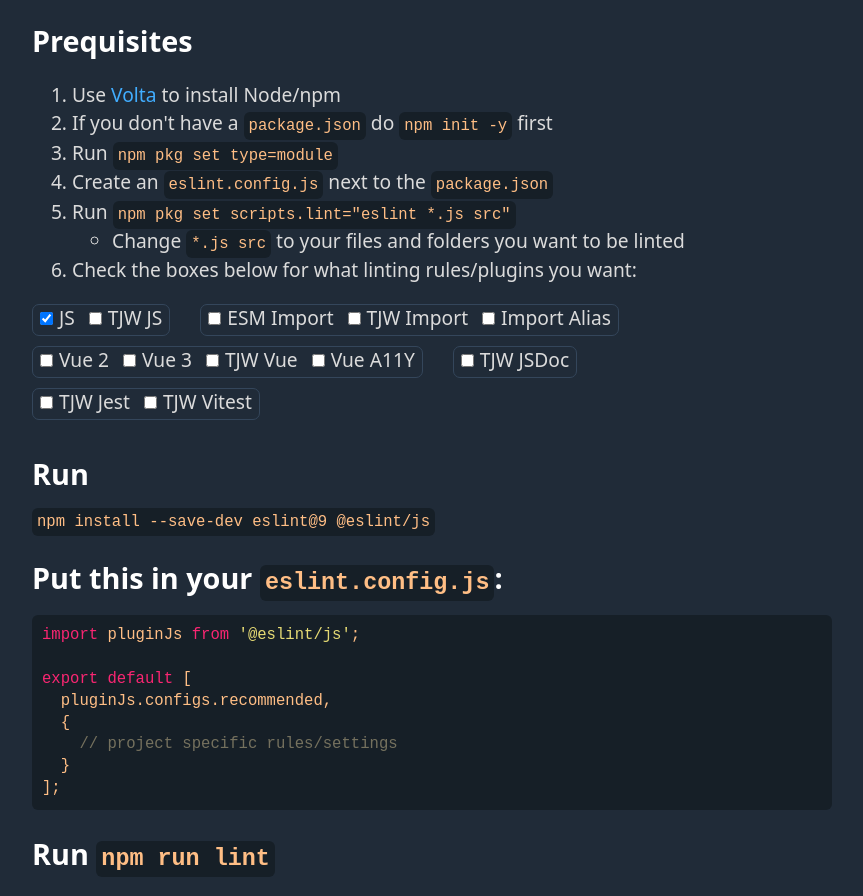
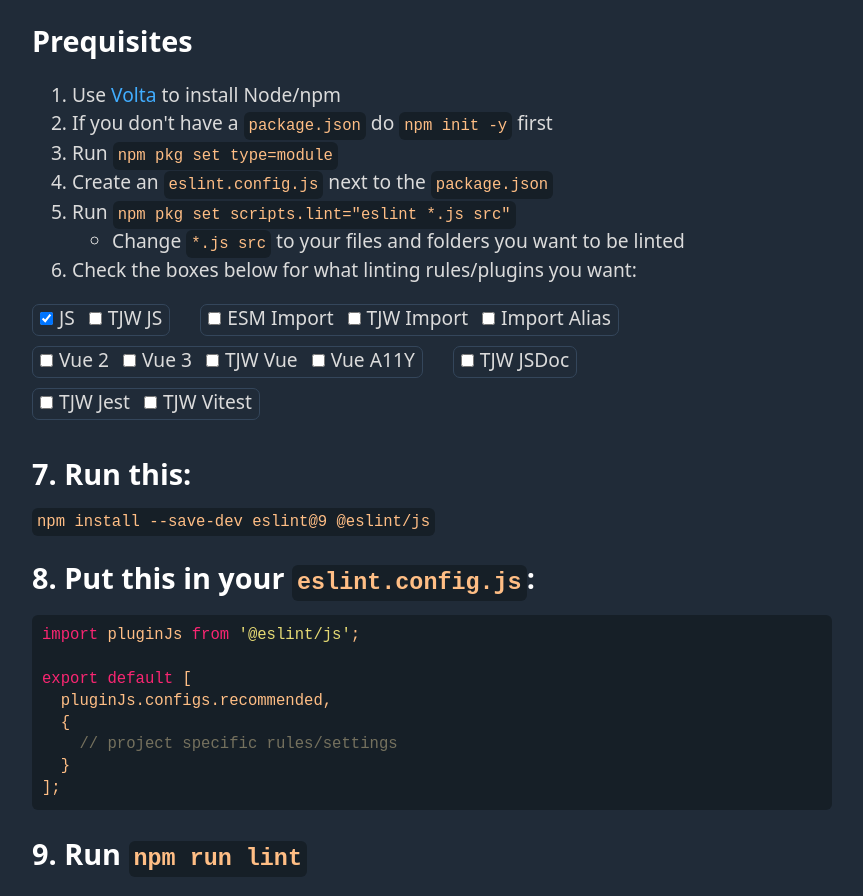
Before and after one commit to tjw-lint/tjw-lint.github.io, a plain HTML site: page index.html in a window 1280 px wide. Shown: the part 128-1024 px from the top of the page, without its empty margins (208-1071 px from the left). Drawn offline with Linux system fonts and the light colour scheme.

Commit message:
Numbered

```diff
--- a/index.html
+++ b/index.html
@@ -104,11 +104,11 @@
         </p>
       </div>
 
-      <h2>Run</h2>
+      <h2>7. Run this:</h2>
       <code v-text="npmInstall"></code>
-      <h2>Put this in your <code>eslint.config.js</code>:</h2>
+      <h2>8. Put this in your <code>eslint.config.js</code>:</h2>
       <pre><code v-html="eslintConfig"></code></pre>
-      <h2>Run <code>npm run lint</code></h2>
+      <h2>9. Run <code>npm run lint</code></h2>
     </div>
 
     <script>
```
